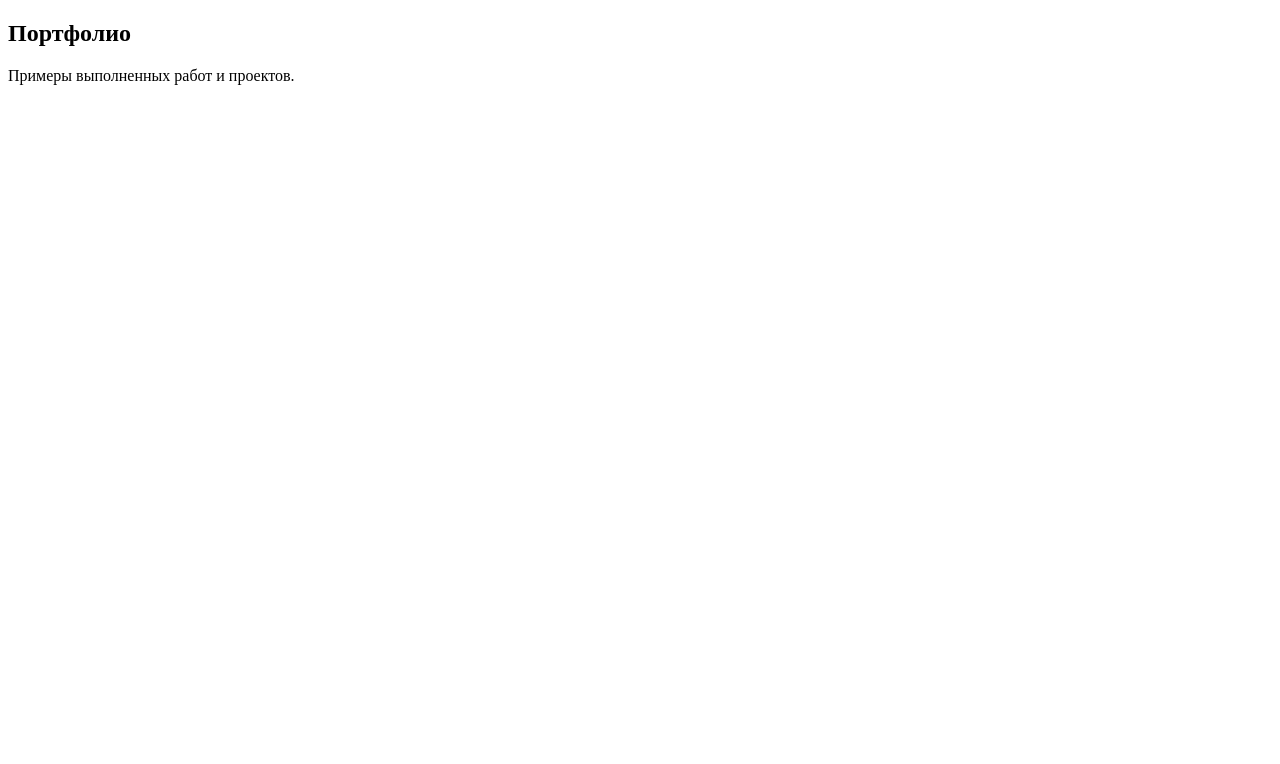
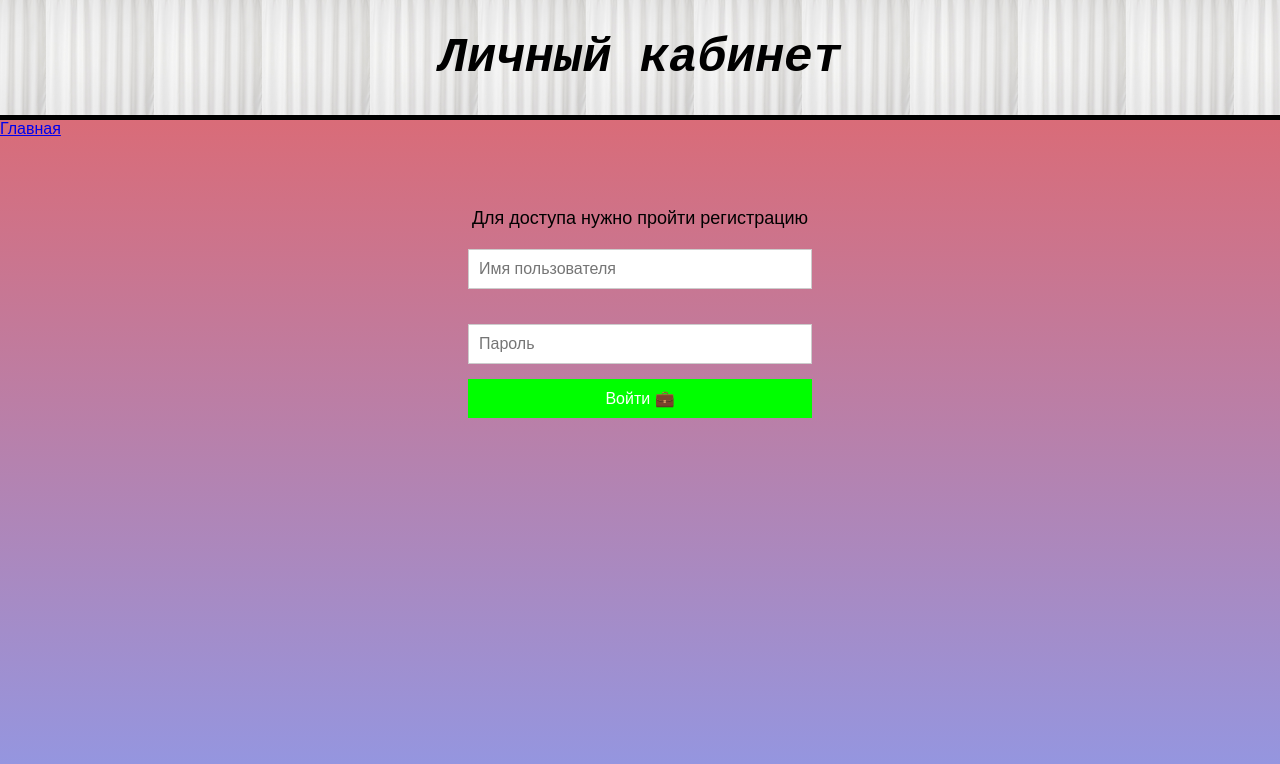
Before and after one commit to h377rus/Shtorky-dla-vann, a plain HTML site: page portfolio.html in a window 1280 px wide. Drawn offline with Linux system fonts and the light colour scheme; a web font is replaced by a local one.

```diff
--- /dev/null
+++ b/portfolio.css
@@ -0,0 +1,98 @@
+@import url('https://fonts.googleapis.com/css2?family=DotGothic16&display=swap');
+.dotgothic16-regular { /*главный шрифт(всратый) - Рома*/
+    font-family: "DotGothic16", sans-serif;
+    font-weight: 400;
+    font-style: normal;
+}
+
+* {
+    margin: 0;
+    padding: 0;
+    box-sizing: border-box;
+  }
+
+  header {
+    border-bottom: 5px solid black;
+    background-image: url('imgs/white-shtorki-background.jpeg');
+    background-size: contain;
+    background-position: center;
+    background-repeat: repeat;
+    display: flex;
+    flex-direction: row;
+    align-items: center;
+    justify-content: center;
+    gap: 4vh;
+    width: 100%;
+    height: 15vh;
+    margin: 0;
+    padding: 0;
+  }
+
+  .logo {
+    font-style: italic;
+    font-family: "Rubik Mono One", monospace;
+    font-size: 6vh;
+  }
+
+  body {
+    font-family: 'DotGothic16', sans-serif;
+    background: white;
+    background: linear-gradient(#e66465, #9198e5);
+    min-height: 100vh;
+    margin: 0;
+    padding: 0;
+
+  }
+
+  .login-box {
+    width: 30vw;
+    margin: 50px auto;
+    padding: 20px;
+  }
+
+  .text {
+    text-align: center;
+    margin-bottom: 20px;
+    font-family: 'DotGothic16', sans-serif;
+    font-size: large;
+  }
+
+  .input {
+    width: 100%;
+    padding: 10px;
+    margin-bottom: 5px;
+    border: 1px solid #ccc;
+    font-size: 16px;
+    box-sizing: border-box;
+    font-family: 'DotGothic16', sans-serif;
+  }
+
+  .warning {
+    font-size: 12px;
+    color: red;
+    margin-bottom: 10px;
+    min-height: 20px;
+  }
+
+  .btn {
+    width: 100%;
+    padding: 10px;
+    background-color:lime;
+    color: white;
+    border: none;
+    font-size: 16px;
+    cursor: pointer;
+    margin-top: 10px;
+    font-family: 'DotGothic16', sans-serif;
+  }
+
+  .btn:hover {
+    background-color:rgb(37, 191, 37);
+ }
+
+  .status {
+    margin-top: 15px;
+    text-align: center;
+    font-size: 14px;
+    min-height: 40px;
+  }
--- a/portfolio.html
+++ b/portfolio.html
@@ -1,11 +1,28 @@
 <!DOCTYPE html>
-<html lang="en">
+<html lang="ru">
 <head>
   <meta charset="UTF-8">
-  <title>О нас</title>
+  <title>Личный кабинет</title>
+  <link rel="stylesheet" href="portfolio.css">
 </head>
 <body>
-    <h2>Портфолио</h2>
-    <p>Примеры выполненных работ и проектов.</p>
+  <header>
+    <h1 class="logo">Личный кабинет</h1>
+  </header>
+  <a id ='home' href="index.html"><p>Главная</p></a>
+  <div class="login-box">
+    <p class="text">Для доступа нужно пройти регистрацию</p>
+
+    <input type="text" id="username" class="input" placeholder="Имя пользователя">
+    <div class="warning" id="warning"></div>
+
+    <input type="password" id="password" class="input" placeholder="Пароль">
+
+    <button id="loginBtn" class="btn">Войти 💼</button>
+
+    <div id="status" class="status"></div>
+  </div>
+
+  <script src="portfolio.js"></script>
 </body>
 </html>
--- /dev/null
+++ b/portfolio.js
@@ -0,0 +1,47 @@
+const usernameInput = document.getElementById('username');
+const passwordInput = document.getElementById('password');
+const loginBtn = document.getElementById('loginBtn');
+const warningDiv = document.getElementById('warning');
+const statusDiv = document.getElementById('status');
+
+usernameInput.addEventListener('input', function() {
+  let value = usernameInput.value;
+  let hasDigit = /\d/.test(value);
+
+  if (hasDigit) {
+    warningDiv.textContent = 'имя не может содержать цифры';
+    warningDiv.style.color = 'black';
+  } else {
+    warningDiv.textContent = '';
+  }
+});
+
+loginBtn.addEventListener('click', function() {
+  let username = usernameInput.value.trim();
+  let password = passwordInput.value.trim();
+  let hasDigit = /\d/.test(username);
+
+  if (hasDigit) {
+    warningDiv.textContent = 'удалите цифры из имени!';
+    warningDiv.style.color = 'black';
+    statusDiv.textContent = '';
+    return;
+  }
+
+  if (username === '') {
+    warningDiv.textContent = 'Введите имя пользователя';
+    warningDiv.style.color = 'black';
+    statusDiv.textContent = '';
+    return;
+  }
+
+  if (password === '') {
+    statusDiv.textContent = 'Введите пароль';
+    statusDiv.style.color = 'black';
+    return;
+  }
+
+  warningDiv.textContent = '';
+  statusDiv.textContent = 'Добро пожаловать, ' + username;
+  statusDiv.style.color = 'green';
+});
```
Also changed, not shown: index.html (+1 -1 lines), 1 other file.
